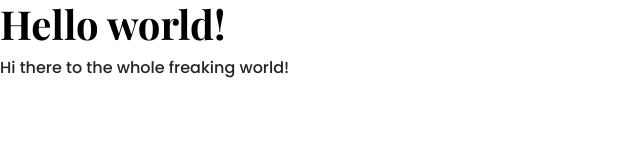
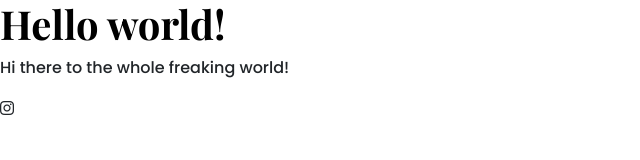
Before and after one commit to TheAkturus/my-portfolio-project, a plain HTML site: page index.html in a window 1280 px wide. Shown: the full height of the page, 0-640 px from the left. Drawn offline with nearby package versions, Linux system fonts and the light colour scheme.

Commit message:
Added social media div

```diff
--- a/index.html
+++ b/index.html
@@ -32,5 +32,8 @@
   <body>
     <h1>Hello world!</h1>
     <p>Hi there to the whole freaking world!</p>
+    <div class="social-icons">
+      <i class="fa-brands fa-instagram"></i>
+    </div>
   </body>
 </html>
```
